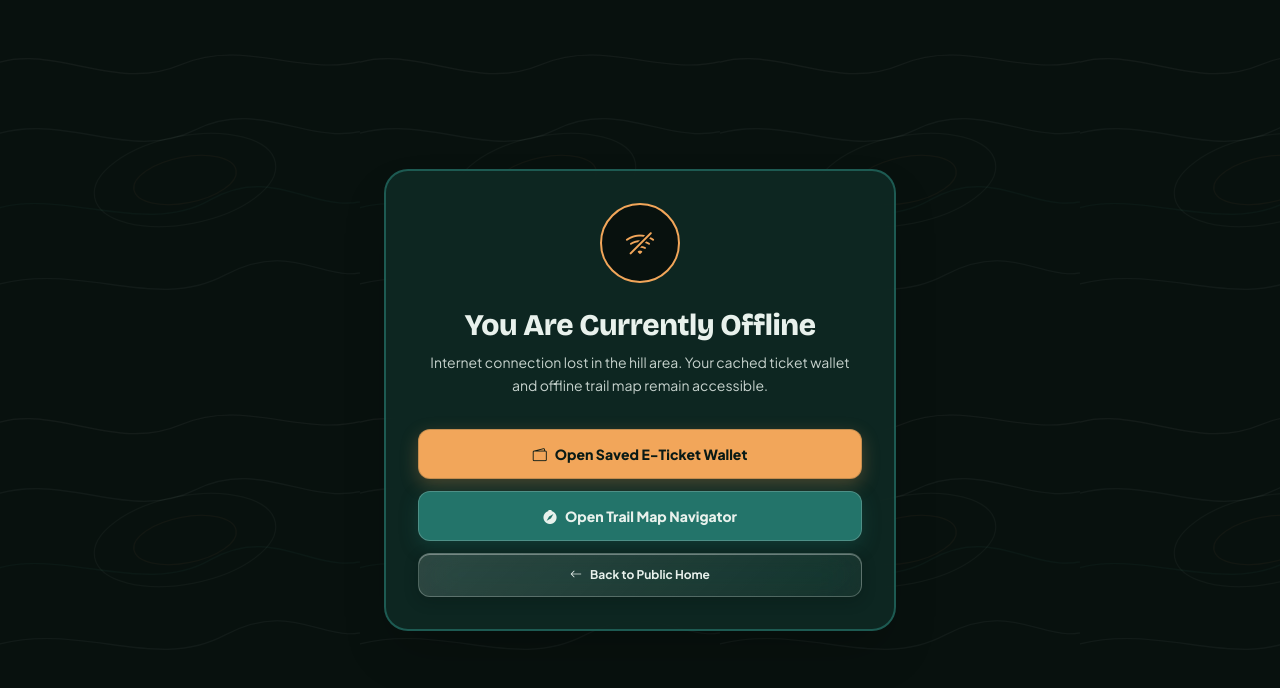
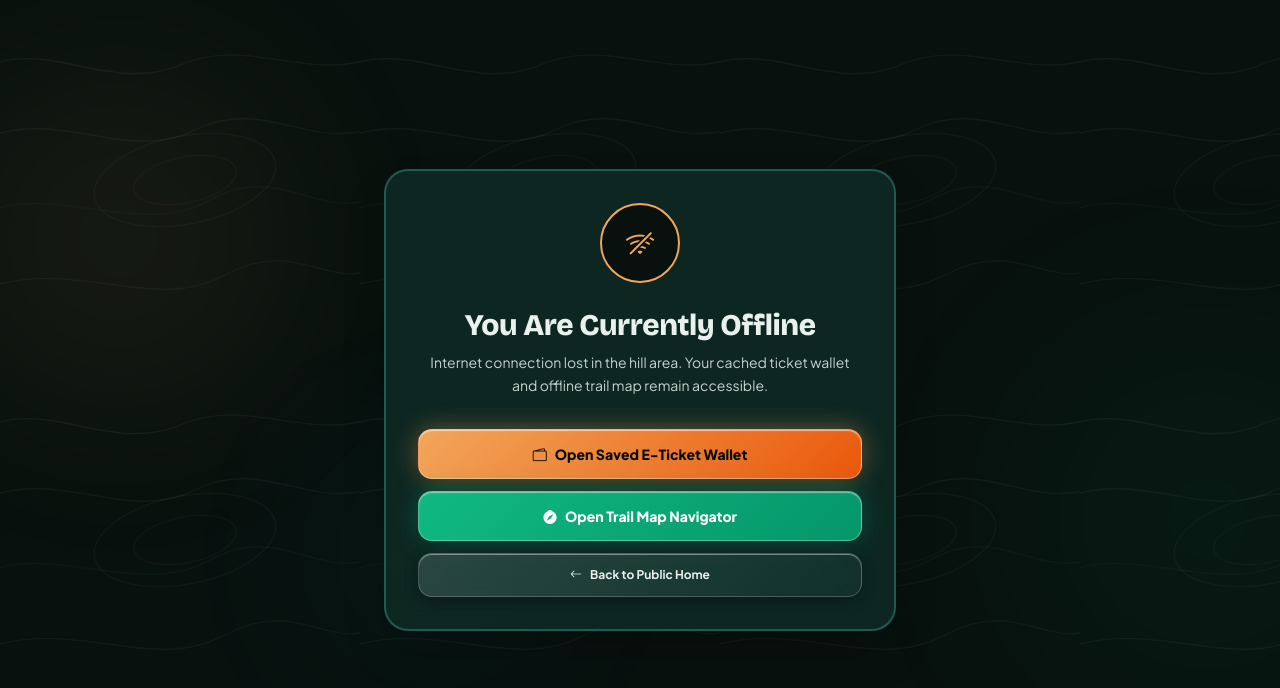
Before and after one commit to yaergraze-ai/Wisata-Desa-Cupang, a Next.js app: page /en/offline in a window 1280 px wide. Shown: the top 688 px of the page. Built offline with nearby package versions, Linux system fonts and the light colour scheme.

Commit message:
Elevate button animations, neon glows, and ambient floating orbs inspired by alfari portfolio

```diff
--- a/src/app/[locale]/layout.tsx
+++ b/src/app/[locale]/layout.tsx
@@ -2,6 +2,7 @@ import type { Metadata } from "next";
 import { NextIntlClientProvider, hasLocale } from "next-intl";
 import { getMessages, getTranslations, setRequestLocale } from "next-intl/server";
 import { notFound } from "next/navigation";
+import { AmbientBackground } from "@/components/public/AmbientBackground";
 import { DeferredToaster } from "@/components/shared/DeferredToaster";
 import { ServiceWorkerRegister } from "@/components/shared/ServiceWorkerRegister";
 import { routing } from "@/i18n/routing";
@@ -72,7 +73,8 @@ export default async function LocaleLayout({
 
   return (
     <html lang={locale} data-scroll-behavior="smooth">
-      <body className="bg-obsidian text-kabut antialiased selection:bg-fajar selection:text-hutan-950">
+      <body className="bg-obsidian text-kabut antialiased selection:bg-fajar selection:text-hutan-950 min-h-dvh relative">
+        <AmbientBackground />
         <NextIntlClientProvider locale={locale} messages={messages}>
           {children}
           <ServiceWorkerRegister />
--- a/src/app/globals.css
+++ b/src/app/globals.css
@@ -86,6 +86,77 @@ html {
   background: #f2a65a;
 }
 
+/* ==========================================================================
+ * AMBIENT GLOW ORBS & ATMOSFER GELAP MEWAH (AL-FARI PORTFOLIO STYLE)
+ * Mengapung lembut di latar belakang untuk memberikan kedalaman 3D neon
+ * ========================================================================== */
+
+.ambient-container {
+  position: fixed;
+  inset: 0;
+  pointer-events: none;
+  overflow: hidden;
+  z-index: 0;
+  isolation: isolate;
+}
+
+.ambient-orb {
+  position: absolute;
+  border-radius: 50%;
+  filter: blur(100px);
+  will-change: transform, opacity;
+  pointer-events: none;
+  opacity: 0.45;
+  animation: ambientFloat 14s ease-in-out infinite alternate;
+}
+
+.ambient-orb-one {
+  width: clamp(280px, 35vw, 540px);
+  height: clamp(280px, 35vw, 540px);
+  background: radial-gradient(circle, rgba(242, 166, 90, 0.28) 0%, rgba(242, 166, 90, 0) 70%);
+  top: 4%;
+  left: -10%;
+  animation-duration: 16s;
+}
+
+.ambient-orb-two {
+  width: clamp(300px, 40vw, 600px);
+  height: clamp(300px, 40vw, 600px);
+  background: radial-gradient(circle, rgba(16, 185, 129, 0.22) 0%, rgba(16, 185, 129, 0) 70%);
+  top: 36%;
+  right: -12%;
+  animation-duration: 20s;
+  animation-delay: -5s;
+}
+
+.ambient-orb-three {
+  width: clamp(240px, 30vw, 480px);
+  height: clamp(240px, 30vw, 480px);
+  background: radial-gradient(circle, rgba(56, 189, 248, 0.16) 0%, rgba(56, 189, 248, 0) 70%);
+  bottom: 8%;
+  left: 20%;
+  animation-duration: 18s;
+  animation-delay: -10s;
+}
+
+@keyframes ambientFloat {
+  0% {
+    transform: translate3d(0, 0, 0) scale(1);
+  }
+  50% {
+    transform: translate3d(30px, -25px, 0) scale(1.08);
+  }
+  100% {
+    transform: translate3d(-25px, 20px, 0) scale(0.94);
+  }
+}
+
+@media (prefers-reduced-motion: reduce) {
+  .ambient-orb {
+    animation: none;
+  }
+}
+
 @media (prefers-reduced-motion: reduce) {
   *,
   *::before,
--- a/src/components/dashboard/DashboardTopBar.tsx
+++ b/src/components/dashboard/DashboardTopBar.tsx
@@ -33,8 +33,9 @@ export async function DashboardTopBar({
       <div className="mx-auto flex max-w-7xl flex-wrap items-center justify-between gap-4 px-4 py-3.5 sm:px-6 lg:px-8">
         <div className="flex items-center gap-3">
           <Link href="/" className="flex items-center gap-2.5">
-            <span className="inline-flex h-10 w-10 items-center justify-center rounded-xl bg-hutan border border-telaga-700 text-fajar">
+            <span className="relative inline-flex h-10 w-10 items-center justify-center rounded-xl bg-white/10 border border-white/15 text-fajar backdrop-blur-md shadow-sm">
               <i className="bi bi-compass text-lg" aria-hidden="true" />
+              <span className="absolute -top-1 -right-1 w-2.5 h-2.5 rounded-full bg-fajar shadow-[0_0_10px_#f2a65a] animate-pulse" />
             </span>
             <div>
               <p className="font-heading text-base font-bold leading-tight text-kabut">
--- /dev/null
+++ b/src/components/public/AmbientBackground.tsx
@@ -0,0 +1,15 @@
+export function AmbientBackground() {
+  return (
+    <div
+      className="ambient-container"
+      aria-hidden="true"
+    >
+      {/* Orb 1: Warm Radiant Sunrise Amber (kiri atas) */}
+      <span className="ambient-orb ambient-orb-one" />
+      {/* Orb 2: Mountain Emerald Teal (kanan tengah) */}
+      <span className="ambient-orb ambient-orb-two" />
+      {/* Orb 3: Twilight Alpine Azure (bawah tengah) */}
+      <span className="ambient-orb ambient-orb-three" />
+    </div>
+  );
+}
--- a/src/components/public/PublicNavbar.tsx
+++ b/src/components/public/PublicNavbar.tsx
@@ -163,8 +163,9 @@ export function PublicNavbar({ user }: { user: PublicNavbarUser | null }) {
       <header className="sticky top-0 z-40 border-b border-white/10 bg-obsidian/90 backdrop-blur-xl">
         <div className="mx-auto flex max-w-7xl items-center justify-between gap-3 px-4 py-2.5 sm:px-6 lg:px-8">
           <Link href="/" className="flex items-center gap-2.5 sm:gap-3 min-h-[44px] min-w-0">
-            <span className="inline-flex h-10 w-10 shrink-0 items-center justify-center rounded-xl bg-white/10 border border-white/15 text-fajar backdrop-blur-md shadow-sm">
+            <span className="relative inline-flex h-10 w-10 shrink-0 items-center justify-center rounded-xl bg-white/10 border border-white/15 text-fajar backdrop-blur-md shadow-sm">
               <i className="bi bi-compass text-lg" aria-hidden="true" />
+              <span className="absolute -top-1 -right-1 w-2.5 h-2.5 rounded-full bg-fajar shadow-[0_0_10px_#f2a65a] animate-pulse" />
             </span>
             <div className="leading-tight min-w-0">
               <p className="font-heading text-sm sm:text-base font-bold text-kabut truncate">
--- a/src/styles/glass.css
+++ b/src/styles/glass.css
@@ -44,59 +44,65 @@
 .btn-glass {
   background: linear-gradient(
     135deg,
-    rgba(255, 255, 255, 0.15) 0%,
-    rgba(255, 255, 255, 0.05) 100%
+    rgba(255, 255, 255, 0.14) 0%,
+    rgba(255, 255, 255, 0.04) 100%
   );
   color: var(--color-kabut);
-  border: 1px solid rgba(232, 241, 236, 0.26);
+  border: 1px solid rgba(255, 255, 255, 0.2);
   box-shadow:
-    inset 0 1px 0.5px 0 rgba(255, 255, 255, 0.35),
-    0 4px 14px rgba(8, 17, 14, 0.28);
+    inset 0 1px 0.5px 0 rgba(255, 255, 255, 0.4),
+    0 4px 14px rgba(0, 0, 0, 0.3);
   backdrop-filter: blur(20px) saturate(150%);
   -webkit-backdrop-filter: blur(20px) saturate(150%);
-  transition: all 0.25s cubic-bezier(0.16, 1, 0.3, 1);
+  transition: all 0.28s cubic-bezier(0.16, 1, 0.3, 1);
+  border-radius: 14px;
 }
 
 .btn-glass:not(:disabled):hover {
   background: linear-gradient(
     135deg,
-    rgba(242, 166, 90, 0.25) 0%,
+    rgba(242, 166, 90, 0.22) 0%,
     rgba(255, 255, 255, 0.12) 100%
   );
-  border-color: var(--color-fajar);
+  border-color: rgba(242, 166, 90, 0.6);
   box-shadow:
-    inset 0 1px 1px 0 rgba(255, 255, 255, 0.45),
+    inset 0 1px 1px 0 rgba(255, 255, 255, 0.55),
+    0 0 25px rgba(242, 166, 90, 0.35),
     0 8px 24px -4px rgba(242, 166, 90, 0.3);
-  transform: translateY(-1px);
+  transform: translateY(-2px) scale(1.02);
+  color: #ffffff;
 }
 
 .btn-glass-fajar {
   background: linear-gradient(
     135deg,
-    rgba(242, 166, 90, 0.28) 0%,
+    rgba(242, 166, 90, 0.3) 0%,
     rgba(242, 166, 90, 0.12) 100%
   );
   color: var(--color-fajar);
-  border: 1px solid rgba(242, 166, 90, 0.45);
+  border: 1px solid rgba(242, 166, 90, 0.5);
   box-shadow:
-    inset 0 1px 1px 0 rgba(255, 255, 255, 0.4),
-    0 8px 20px -4px rgba(242, 166, 90, 0.25);
+    inset 0 1px 1px 0 rgba(255, 255, 255, 0.5),
+    0 0 25px rgba(242, 166, 90, 0.35),
+    0 4px 14px rgba(0, 0, 0, 0.3);
   backdrop-filter: blur(20px) saturate(150%);
   -webkit-backdrop-filter: blur(20px) saturate(150%);
-  transition: all 0.25s cubic-bezier(0.16, 1, 0.3, 1);
+  transition: all 0.28s cubic-bezier(0.16, 1, 0.3, 1);
+  border-radius: 14px;
 }
 
 .btn-glass-fajar:not(:disabled):hover {
   background: linear-gradient(
     135deg,
-    rgba(242, 166, 90, 0.42) 0%,
-    rgba(242, 166, 90, 0.22) 100%
+    rgba(242, 166, 90, 0.45) 0%,
+    rgba(242, 166, 90, 0.25) 100%
   );
   border-color: var(--color-fajar);
   box-shadow:
-    inset 0 1px 1.5px 0 rgba(255, 255, 255, 0.55),
-    0 12px 28px -4px rgba(242, 166, 90, 0.4);
-  transform: translateY(-1px);
+    inset 0 1px 1.5px 0 rgba(255, 255, 255, 0.7),
+    0 0 36px rgba(242, 166, 90, 0.65),
+    0 10px 28px -4px rgba(242, 166, 90, 0.45);
+  transform: translateY(-2px) scale(1.02);
   color: #ffffff;
 }
 
--- a/src/styles/tokens.css
+++ b/src/styles/tokens.css
@@ -218,12 +218,15 @@
   animation: heroCharRise 0.72s cubic-bezier(0.16, 1, 0.3, 1) both;
 }
 
-/* Sistem Tombol Standar (Target Sentuh ≥44px, Tahan Panjang Teks ID/EN) */
+/* ==========================================================================
+ * SISTEM TOMBOL KELAS DUNIA (INSPIRED BY AL-FARI & ULTRA-PREMIUM 3D WEBSITES)
+ * Interaksi kinetik, transisi cubic-bezier, specular rim, dan outer neon aura
+ * ========================================================================== */
 @layer components {
 .btn-ui {
   min-height: 44px;
-  padding: 0.625rem 1.125rem;
-  border-radius: var(--radius-control);
+  padding: 0.65rem 1.25rem;
+  border-radius: 14px;
   font-family: var(--font-sans);
   font-size: var(--text-scale-14);
   font-weight: 600;
@@ -233,69 +236,117 @@
   justify-content: center;
   gap: 0.5rem;
   text-align: center;
-  transition: transform 0.18s cubic-bezier(0.22, 1, 0.36, 1),
-    background-color 0.18s ease,
-    border-color 0.18s ease,
-    opacity 0.18s ease;
+  transition: all 0.28s cubic-bezier(0.16, 1, 0.3, 1);
   cursor: pointer;
   user-select: none;
+  position: relative;
+  overflow: hidden;
+  -webkit-tap-highlight-color: transparent;
 }
 
 .btn-ui:disabled {
-  opacity: 0.55;
+  opacity: 0.5;
   cursor: not-allowed;
+  transform: none !important;
+  box-shadow: none !important;
 }
 
 .btn-ui:not(:disabled):active {
-  transform: translateY(1px);
+  transform: translateY(1px) scale(0.98);
 }
 
-/* Varian Telaga — Memakai telaga-700 (#23746A) agar lulus WCAG AA 4.82:1 thd kabut */
+/* Varian Telaga — Emerald Gunung (Gradient segar, specular rim, teal neon glow) */
 .btn-telaga {
-  background-color: var(--color-telaga-700);
-  color: var(--color-kabut);
-  border: 1px solid color-mix(in srgb, var(--color-kabut) 22%, transparent);
-  box-shadow: 0 6px 18px rgb(25 94 86 / 0.35);
+  background: linear-gradient(135deg, #10b981 0%, #059669 100%);
+  color: #ffffff;
+  border: 1px solid rgba(255, 255, 255, 0.3);
+  font-weight: 700;
+  box-shadow:
+    inset 0 1px 1px 0 rgba(255, 255, 255, 0.45),
+    0 0 24px rgba(16, 185, 129, 0.38),
+    0 4px 14px rgba(0, 0, 0, 0.3);
+  border-radius: 14px;
 }
 
 .btn-telaga:not(:disabled):hover {
-  background-color: var(--color-telaga-800);
+  transform: translateY(-2px) scale(1.02);
+  background: linear-gradient(135deg, #34d399 0%, #047857 100%);
+  box-shadow:
+    inset 0 1px 1.5px 0 rgba(255, 255, 255, 0.65),
+    0 0 36px rgba(16, 185, 129, 0.6),
+    0 8px 24px rgba(0, 0, 0, 0.45);
+  color: #ffffff;
 }
 
-/* Varian Fajar — CTA Utama (hutan #0F2A24 di atas fajar #F2A65A = 7.54:1 AAA) */
+/* Varian Fajar — CTA Utama (Gradient fajar hangat, specular highlight, neon aura) */
 .btn-fajar {
-  background-color: var(--color-fajar);
-  color: var(--color-hutan-950);
-  border: 1px solid color-mix(in srgb, var(--color-hutan) 20%, transparent);
+  background: linear-gradient(135deg, #f2a65a 0%, #ea580c 100%);
+  color: #060b09;
+  border: 1px solid rgba(255, 255, 255, 0.35);
   font-weight: 700;
-  box-shadow: 0 6px 18px rgb(242 166 90 / 0.26);
+  box-shadow:
+    inset 0 1px 1px 0 rgba(255, 255, 255, 0.55),
+    0 0 24px rgba(242, 166, 90, 0.42),
+    0 4px 14px rgba(0, 0, 0, 0.3);
+  border-radius: 14px;
 }
 
 .btn-fajar:not(:disabled):hover {
-  background-color: var(--color-fajar-300);
+  transform: translateY(-2px) scale(1.02);
+  background: linear-gradient(135deg, #fbbf24 0%, #f97316 100%);
+  box-shadow:
+    inset 0 1px 1.5px 0 rgba(255, 255, 255, 0.7),
+    0 0 36px rgba(242, 166, 90, 0.65),
+    0 8px 24px rgba(0, 0, 0, 0.45);
+  color: #030605;
 }
 
-/* Varian Hutan — Di atas permukaan terang / Tiket Putih */
+/* Varian Hutan — Obsidian Glass bernuansa hijau botani gelap */
 .btn-hutan {
-  background-color: var(--color-hutan);
+  background: linear-gradient(
+    135deg,
+    rgba(20, 48, 40, 0.75) 0%,
+    rgba(10, 26, 22, 0.9) 100%
+  );
   color: var(--color-kabut);
-  border: 1px solid var(--color-telaga-700);
+  border: 1px solid rgba(52, 211, 153, 0.25);
+  box-shadow:
+    inset 0 1px 1px 0 rgba(255, 255, 255, 0.18),
+    0 4px 14px rgba(0, 0, 0, 0.35);
+  backdrop-filter: blur(16px);
+  -webkit-backdrop-filter: blur(16px);
+  border-radius: 14px;
 }
 
 .btn-hutan:not(:disabled):hover {
-  background-color: var(--color-hutan-800);
+  transform: translateY(-2px) scale(1.02);
+  border-color: rgba(52, 211, 153, 0.55);
+  box-shadow:
+    inset 0 1px 1px 0 rgba(255, 255, 255, 0.35),
+    0 0 24px rgba(16, 185, 129, 0.3),
+    0 8px 20px rgba(0, 0, 0, 0.45);
+  color: #ffffff;
 }
 
-/* Varian Kabut — Kontras tinggi di atas permukaan gelap */
+/* Varian Kabut — Kontras tinggi putih kristal */
 .btn-kabut {
-  background-color: var(--color-kabut);
-  color: var(--color-hutan);
-  border: 1px solid #ffffff;
+  background: linear-gradient(135deg, #ffffff 0%, #e2e8f0 100%);
+  color: #08110e;
+  border: 1px solid rgba(255, 255, 255, 0.8);
   font-weight: 700;
+  box-shadow:
+    inset 0 1px 1px 0 rgba(255, 255, 255, 1),
+    0 0 20px rgba(255, 255, 255, 0.35),
+    0 4px 14px rgba(0, 0, 0, 0.3);
+  border-radius: 14px;
 }
 
 .btn-kabut:not(:disabled):hover {
-  background-color: var(--color-fajar);
-  border-color: var(--color-fajar);
+  transform: translateY(-2px) scale(1.02);
+  background: linear-gradient(135deg, #ffffff 0%, #cbd5e1 100%);
+  box-shadow:
+    inset 0 1px 1.5px 0 rgba(255, 255, 255, 1),
+    0 0 32px rgba(255, 255, 255, 0.6),
+    0 8px 24px rgba(0, 0, 0, 0.45);
 }
 }
```
